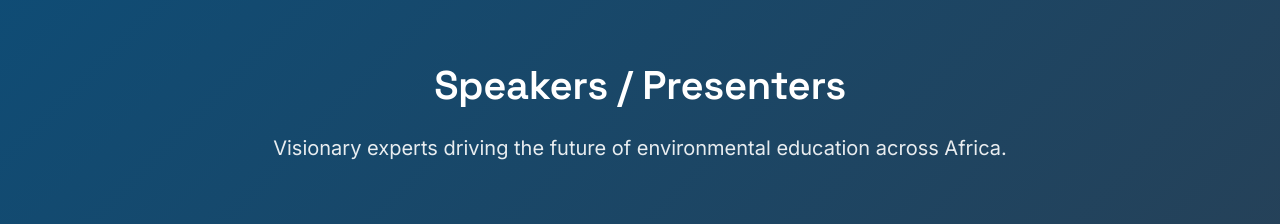
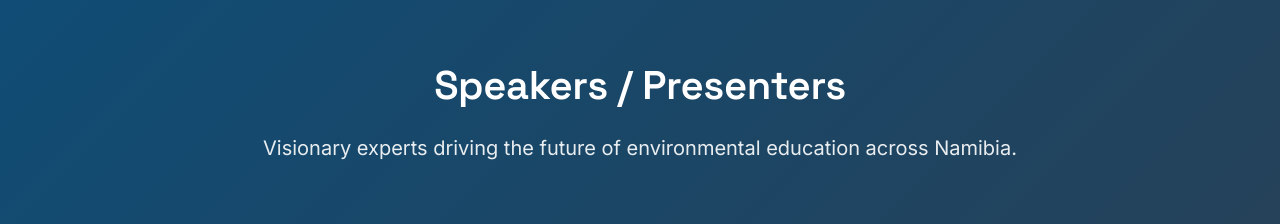
Before and after one commit to lee38667/TeachersSeminar, a Next.js app: page /program in a window 1280 px wide. Shown: the part 1440-1664 px from the top of the page. Built offline with nearby package versions, Linux system fonts and the light colour scheme.

Commit message:
across namibia

```diff
--- a/app/program/page.tsx
+++ b/app/program/page.tsx
@@ -163,7 +163,7 @@
           <div className="text-center mb-16">
             <h2 className="section-title text-white mb-6">Speakers / Presenters</h2>
             <p className="text-xl text-white/90 max-w-3xl mx-auto">
-              Visionary experts driving the future of environmental education across Africa.
+              Visionary experts driving the future of environmental education across Namibia.
             </p>
           </div>
 
```
